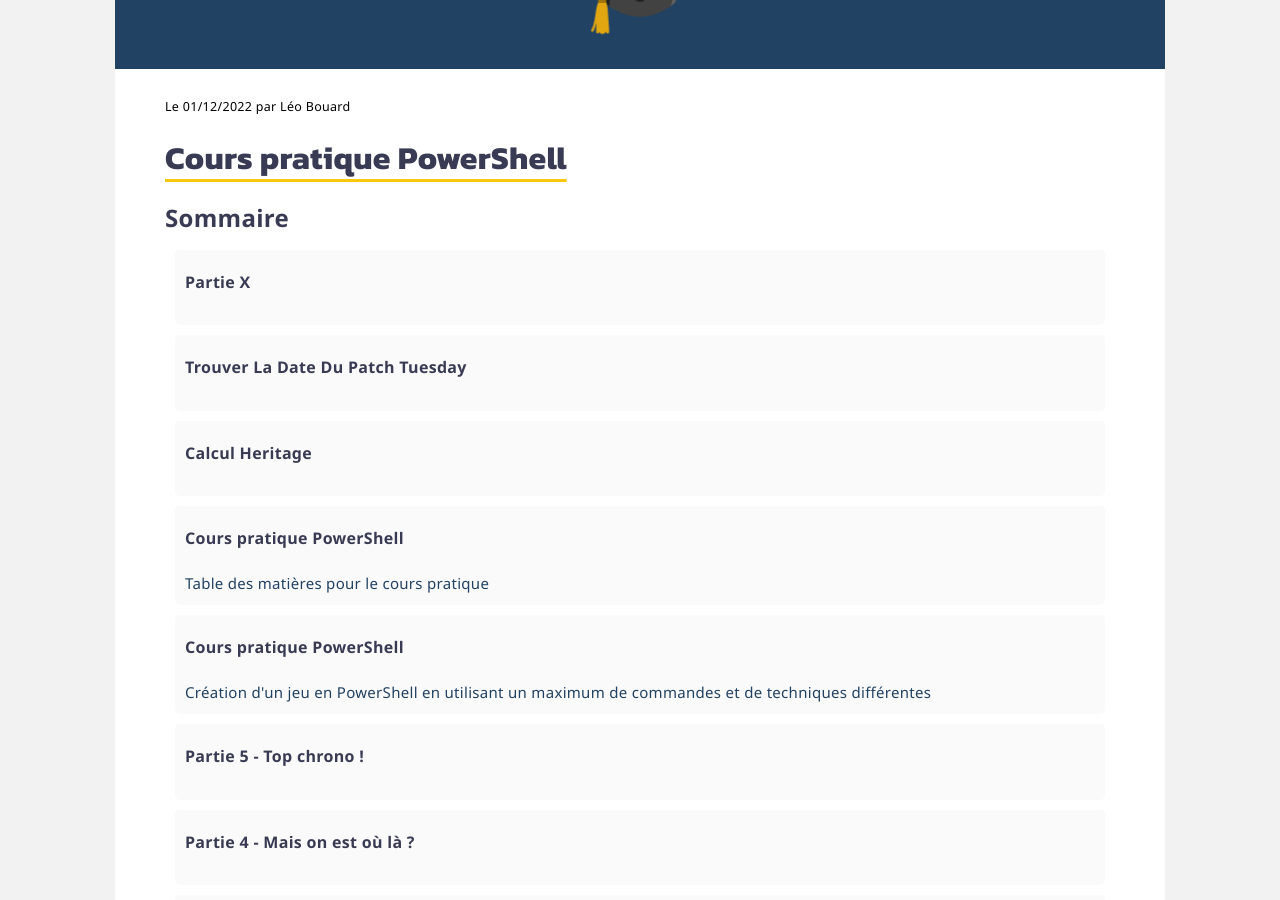
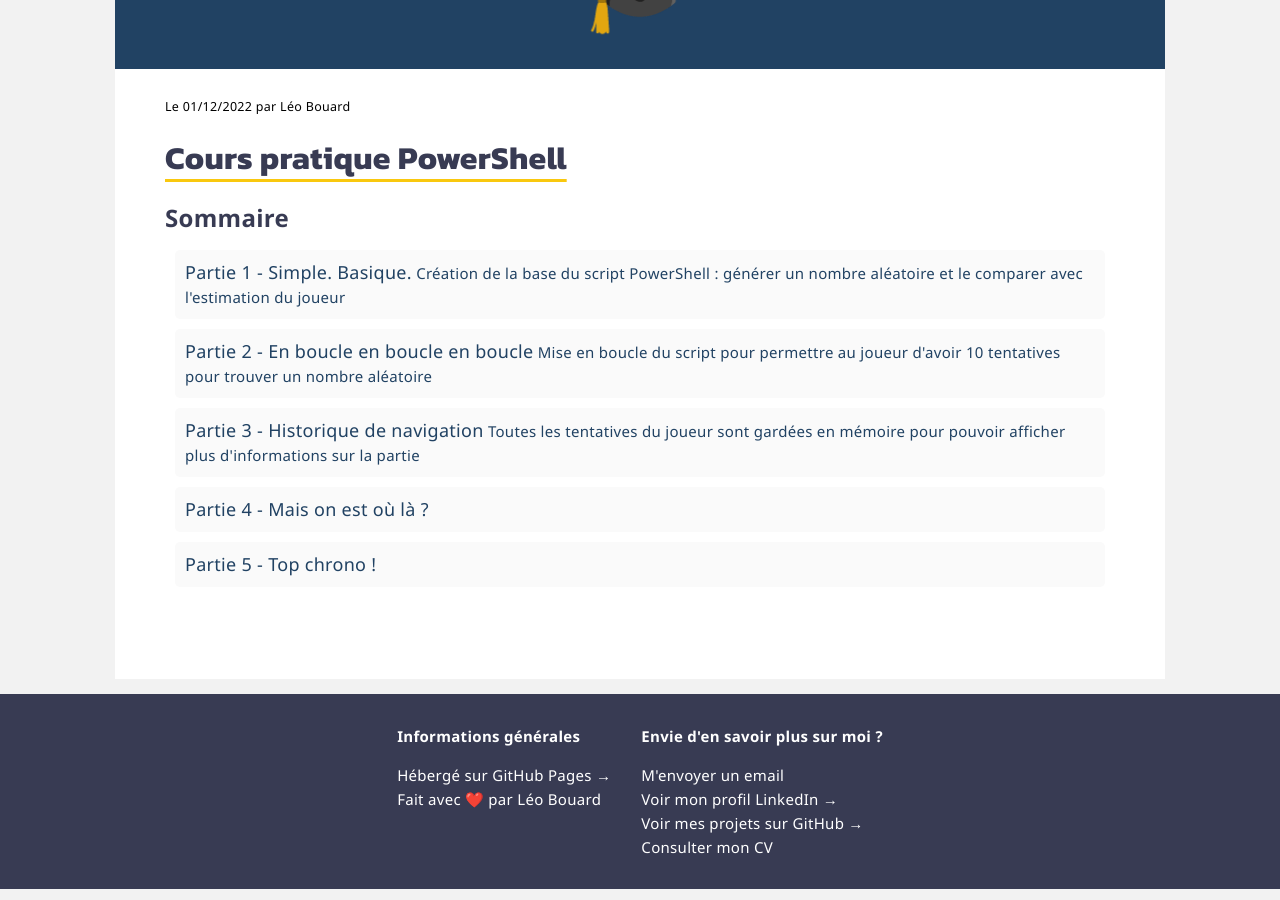
Before and after one commit to leobouard/leobouard.github.io, a Jekyll site: the page built from _posts/2022-12-01-cours-pratique-powershell-sommaire.md, in a window 1280 px wide and 900 px high, scrolled down 192 px. Built offline with Jekyll 4.4.1, drawn with Linux system fonts in a browser that asks for light colours; some web fonts are replaced; some of the changed text lies outside the part shown.

Commit message:
Update 2022-12-01-cours-pratique-powershell-sommaire.md

```diff
--- a/_posts/2022-12-01-cours-pratique-powershell-sommaire.md
+++ b/_posts/2022-12-01-cours-pratique-powershell-sommaire.md
@@ -8,11 +8,24 @@
 ## Sommaire
 
 <div>
-    {% assign posts = site.posts %}
-    {% for post in posts %}
-        <a href="{{ post.id }}" style="display: block; display: block; padding: 10px; margin: 10px; background: #fafafa; border-radius: 5px;">
-            <h4>{{ post.title }}</h4>
-            <span>{{ post.description }}</span>
-        </a>
-    {% endfor %}
+    <a href="{{ post.id }}" style="display: block; display: block; padding: 10px; margin: 10px; background: #fafafa; border-radius: 5px;">
+            <span style="font-size: 18px;">Partie 1 - Simple. Basique.</span>
+            <span style="font-weight: 400; text-decoration: none;">Création de la base du script PowerShell : générer un nombre aléatoire et le comparer avec l'estimation du joueur</span>
+    </a>
+    <a href="{{ post.id }}" style="display: block; display: block; padding: 10px; margin: 10px; background: #fafafa; border-radius: 5px;">
+            <span style="font-size: 18px;">Partie 2 - En boucle en boucle en boucle</span>
+            <span style="font-weight: 400; text-decoration: none;">Mise en boucle du script pour permettre au joueur d'avoir 10 tentatives pour trouver un nombre aléatoire</span>
+    </a>
+    <a href="{{ post.id }}" style="display: block; display: block; padding: 10px; margin: 10px; background: #fafafa; border-radius: 5px;">
+            <span style="font-size: 18px;">Partie 3 - Historique de navigation</span>
+            <span style="font-weight: 400; text-decoration: none;">Toutes les tentatives du joueur sont gardées en mémoire pour pouvoir afficher plus d'informations sur la partie</span>
+    </a>
+    <a href="{{ post.id }}" style="display: block; display: block; padding: 10px; margin: 10px; background: #fafafa; border-radius: 5px;">
+            <span style="font-size: 18px;">Partie 4 - Mais on est où là ?</span>
+            <span style="font-weight: 400; text-decoration: none;">{{ post.description }}</span>
+    </a>
+    <a href="{{ post.id }}" style="display: block; display: block; padding: 10px; margin: 10px; background: #fafafa; border-radius: 5px;">
+            <span style="font-size: 18px;">Partie 5 - Top chrono !</span>
+            <span style="font-weight: 400; text-decoration: none;">{{ post.description }}</span>
+    </a>
 </div>
```
